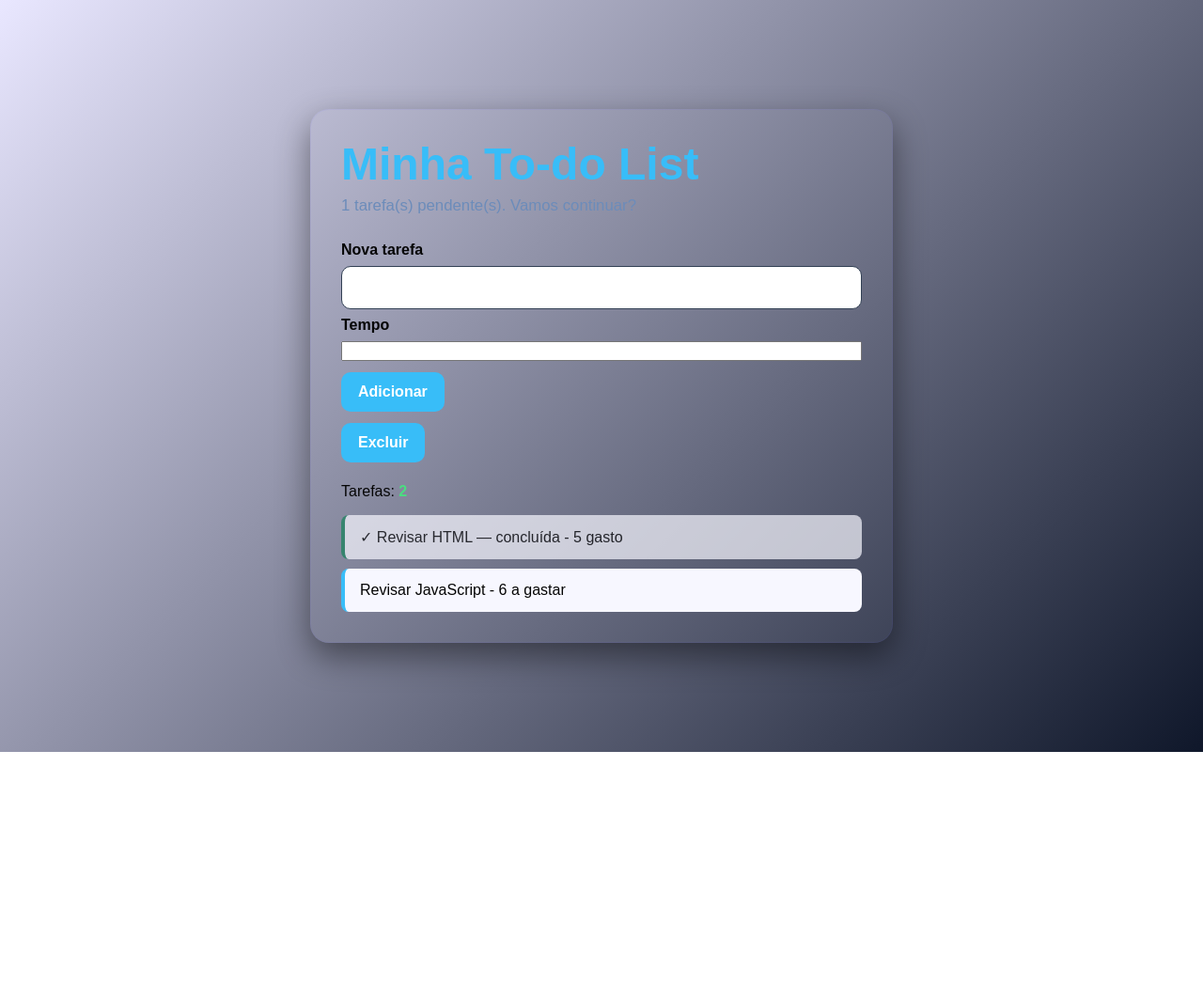
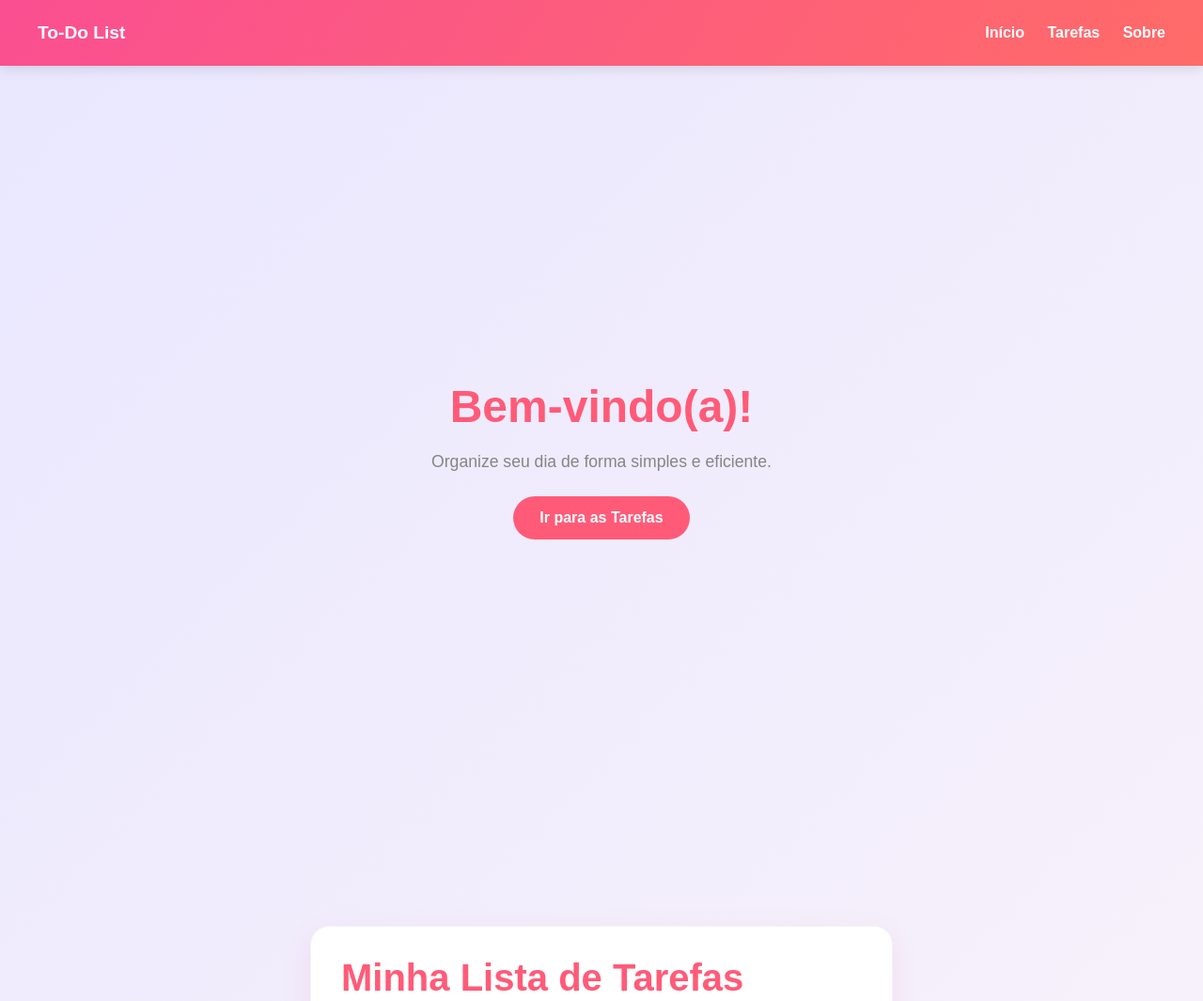
Before and after one commit to leticia-giti/todo_list_vnt, a plain HTML site: page index.html in a window 1280 px wide. Shown: the top 1065 px of the page at 94% size. Before the commit the page ends 800 px from the top, so only its background shows below. Drawn offline with Linux system fonts and the light colour scheme.

Commit message:
feat: adiciona seções e navegação ao site

```diff
--- a/index.html
+++ b/index.html
@@ -1,71 +1,80 @@
 <!doctype html>
-<!-- Define o idioma principal da página como Português do Brasil para navegadores e leitores de tela -->
 <html lang="pt-BR">
 
 <head>
-	<!-- Define a codificação de caracteres como UTF-8 (permite acentos, emojis e caracteres especiais) -->
 	<meta charset="UTF-8">
-
-	<!-- Configura a responsividade para dispositivos móveis (ajusta a escala para a largura da tela) -->
 	<meta name="viewport" content="width=device-width, initial-scale=1.0">
-
-	<!-- Título que aparece na aba do navegador -->
-	<title>Minha To-do List</title>
-
-	<!-- Importa o arquivo de estilos CSS externo -->
+	<title>Minha Lista de Tarefas</title>
 	<link rel="stylesheet" href="style.css">
-
-	<!--
-		Importa o arquivo JavaScript externo.
-		O atributo 'defer' faz o script ser executado somente após todo o HTML ser processado pelo navegador,
-		garantindo que os elementos HTML já existam quando o JS tentar manipulá-los.
-	-->
 	<script src="script.js" defer></script>
 </head>
 
 <body>
-	<!-- Tag semântica <main> que representa o conteúdo principal da página -->
+	<!--
+	  BARRA DE NAVEGAÇÃO (NAVBAR)
+	  Fica fixa no topo da tela (configurado no CSS).
+	  Os links (a) usam o atributo 'href="#id-da-secao"' para criar âncoras.
+	  Quando clicados, a página rola suavemente até a seção correspondente.
+	-->
+	<header class="navbar">
+		<div class="logo">To-Do List</div>
+		<nav>
+			<a href="#inicio">Início</a>
+			<a href="#tarefas">Tarefas</a>
+			<a href="#sobre">Sobre</a>
+		</nav>
+	</header>
+
+	<!--
+	  SEÇÃO 1: INÍCIO (A primeira tela que o usuário vê)
+	  O 'id="inicio"' é o destino do primeiro link da navbar.
+	-->
+	<section id="inicio" class="secao">
+		<div class="conteudo-secao">
+			<h1>Bem-vindo(a)!</h1>
+			<p>Organize seu dia de forma simples e eficiente.</p>
+			<!-- Botão que também funciona como âncora, levando o usuário para a seção de tarefas -->
+			<a href="#tarefas" class="btn-navegacao">Ir para as Tarefas</a>
+		</div>
+	</section>
+
+	<!--
+	  SEÇÃO 2: TAREFAS (Aqui está o seu app original)
+	  O 'id="tarefas"' é o destino do segundo link da navbar.
+	-->
+	<section id="tarefas" class="secao">
+		<!-- A tag <main> envolve o conteúdo principal da aplicação -->
 		<main class="app">
-		<!-- Título principal da aplicação -->
-		<h1>Minha To-do List</h1>
+			<h2>Minha Lista de Tarefas</h2>
 
-		<!-- Parágrafo com id para permitir que o JavaScript altere seu texto dinamicamente -->
 			<p id="mensagem">Organize uma tarefa por vez.</p>
 
-		<!--
-			Formulário para entrada de dados.
-			O formulário agrupa os campos e permite capturar o evento de "submit" (envio) pelo teclado (Enter) ou botão.
-		-->
 			<form id="form-tarefa">
-			<!-- 'for="nova-tarefa"' conecta a label ao input com id="nova-tarefa", melhorando a acessibilidade -->
 				<label for="nova-tarefa">Nova tarefa</label>
-			<!-- Campo de texto onde o usuário digita o nome da tarefa; 'required' torna o preenchimento obrigatório -->
 				<input id="nova-tarefa" name="tarefa" type="text" required>
 
-			<!-- Rótulo do campo de tempo estimado -->
 				<label for="tempo">Tempo</label>
-			<!-- Campo para inserir o tempo estimado da tarefa -->
 				<input id="tempo" name="tempo" type="text" required>
 
-			<!-- Botão de submissão do formulário: dispara o evento 'submit' no formulário -->
 				<button type="submit">Adicionar</button>
-
-			<!--
-				Botão com type="button": não envia o formulário por padrão.
-				Possui um id="exclude" para podermos adicionar uma ação de clique específica via JavaScript.
-			-->
 				<button type="button" id="exclude">Excluir</button>
 			</form>
 
-		<!-- Exibição do contador total de tarefas; a tag <strong> com id="contador" é atualizada via JS -->
 			<p>Tarefas: <strong id="contador">0</strong></p>
+			<ul id="lista-tarefas"></ul>
+		</main>
+	</section>
 
 	<!--
-			Lista não ordenada (<ul>) inicialmente vazia.
-			O JavaScript irá criar e inserir os itens (<li>) dinamicamente aqui dentro.
+	  SEÇÃO 3: SOBRE (Uma tela extra para você adicionar informações)
+	  O 'id="sobre"' é o destino do terceiro link da navbar.
 	-->
-		<ul id="lista-tarefas"></ul>
-	</main>
+	<section id="sobre" class="secao">
+		<div class="conteudo-secao">
+			<h2>Sobre o Projeto</h2>
+			<p>Este é um projeto de estudos desenvolvido com HTML, CSS e JavaScript. O objetivo é praticar a criação de interfaces amigáveis e navegação entre seções.</p>
+		</div>
+	</section>
+
 </body>
-
 </html>
--- a/style.css
+++ b/style.css
@@ -1,191 +1,271 @@
-/*
-  CSS inicial da To-do List
-  Compatível com o HTML da Aula 07/08.
-*/
-
-/*
-  :root é uma pseudo-classe que representa a raiz do documento (a tag <html>).
-  É o melhor lugar para declarar variáveis CSS (Custom Properties), que começam com '--'.
-  Dessa forma, qualquer seletor no documento pode acessar e reutilizar essas cores e valores.
-*/
+/* --- CONFIGURAÇÕES GLOBAIS --- */
 :root {
-	--cor-fundo: #0f172a;            /* Cor de fundo suave da página */
-	--cor-cartao: 1e293b;           /* Fundo branco do container principal */
-	--cor-principal: #38bdf8;        /* Roxo/índigo de destaque principal (botões, títulos, bordas) */
-	--cor-principal-hover: #0ea5e9;  /* Tom mais escuro para quando o mouse passar por cima do botão */
-	--cor-texto: #050505;            /* Cor de texto escura de alto contraste para leitura confortável */
-	--cor-texto-secundario: #6c8cba; /* Tom cinza para legendas, placeholders e mensagens secundárias */
-	--cor-borda: #334155;            /* Cinza claro para linhas divisórias e bordas de inputs */
-	--cor-sucesso: #4ade80;          /* Verde usado para indicar itens concluídos ou sucesso */
-	--sombra: 0 14px 35px rgba(0, 0, 0, 0.45); /* Sombra suave para dar profundidade ao cartão */
+    --cor-fundo: #fff7f8;
+    --cor-cartao: #ffffff;
+    --cor-principal: #ff5b78;
+    --cor-principal-hover: #ed4768;
+    --cor-texto: #333333;
+    --cor-texto-secundario: #858585;
+    --cor-borda: #f5d9df;
+    --cor-sucesso: #48b987;
+    --sombra: 0 10px 30px rgba(255, 91, 120, 0.12);
+    --gradiente-principal: linear-gradient(120deg, #fa4f91 0%, #ff6b68 100%);
 }
 
-/*
-  O seletor universal '*' seleciona todos os elementos da página.
-  'box-sizing: border-box' garante que o espaçamento interno (padding) e a borda (border)
-  sejam calculados DENTRO da largura (width) e altura (height) definidas, evitando que
-  os elementos estourem o tamanho esperado na tela.
-*/
 * {
     box-sizing: border-box;
 }
 
-/* Estilos globais aplicados ao corpo inteiro da página */
-body {
-	margin: 0;                     /* Remove a margem padrão que os navegadores colocam por padrão */
-	min-height: 100vh;             /* Garante que o body ocupe no mínimo 100% da altura da tela visível */
-	display: grid;                 /* Usa CSS Grid para facilitar o alinhamento */
-	place-items: center;           /* Centraliza o conteúdo perfeitamente tanto na horizontal quanto na vertical */
-	padding: 24px;                 /* Cria um espaçamento em volta para não colar nas bordas da janela */
-	background: linear-gradient(135deg, #e9e7ff, var(--cor-fundo)); /* Fundo com degradê diagonal sutil */
-	color: var(--cor-texto);       /* Define a cor de texto padrão usando a variável declarada no :root */
-	font-family: Arial, Helvetica, sans-serif; /* Define a família de fontes padrão da aplicação */
+/*
+  ROLAGEM SUAVE (SMOOTH SCROLL)
+  Essa regra no <html> faz com que, ao clicar em um link âncora (href="#id"),
+  a página role deslizando suavemente até o destino, em vez de dar um "salto" seco.
+*/
+html {
+    scroll-behavior: smooth;
 }
 
-/* Container do aplicativo (o cartão central que envolve todo o conteúdo) */
-.app {
 /*
-	  'min(100%, 620px)' é uma função moderna do CSS:
-	  em telas grandes, o cartão terá no máximo 620px de largura;
-	  em telas menores que 620px (como celulares), ele se ajustará a 100% da tela.
+  ALTERAÇÃO NO BODY:
+  Removemos o 'display: grid' e o 'place-items: center' porque agora o site tem rolagem.
+  O body agora organiza as seções de cima para baixo (block).
+  Adicionamos um 'padding-top' para que a primeira seção não fique escondida atrás da navbar fixa.
 */
-	width: min(100%, 620px);
-	padding: 32px;                 /* Espaçamento interno entre o conteúdo e a borda do cartão */
-	background: var(--cor-cartao); /* Fundo branco do cartão */
-	border: 1px solid rgba(99, 91, 255, 0.08); /* Borda muito sutil com tom arroxeado quase transparente */
-	border-radius: 20px;           /* Arredonda os quatro cantos do cartão */
-	box-shadow: var(--sombra);     /* Aplica a sombra definida nas variáveis para efeito de relevo */
+body {
+    margin: 0;
+    background: linear-gradient(135deg, #e9e7ff, var(--cor-fundo));
+    color: var(--cor-texto);
+    font-family: Arial, Helvetica, sans-serif;
+    padding-top: 70px; /* Compensa a altura da navbar fixa */
 }
 
-/* Título principal */
-h1 {
-	margin: 0 0 8px;               /* 0 no topo, 0 nas laterais e 8px de margem inferior */
+/* --- ESTILOS DA NAVBAR (BARRA DE NAVEGAÇÃO) --- */
+.navbar {
     /*
-	  'clamp(min, ideal, max)' torna o tamanho da fonte fluído:
-	  o texto terá no mínimo 2rem, tentará ser 5% da largura da tela (5vw),
-	  mas nunca passará de 3rem.
+      position: fixed -> Fixa o elemento na tela, independente da rolagem.
+      top: 0 -> Cola no topo. left: 0 -> Cola na esquerda.
     */
-	font-size: clamp(2rem, 5vw, 3rem);
-	line-height: 1.1;              /* Altura de linha compacta para títulos */
-	color: var(--cor-principal);   /* Cor roxa de destaque */
+    position: fixed;
+    top: 0;
+    left: 0;
+    width: 100%;
+    height: 70px; /* Altura fixa para sabermos quanto de padding dar no body */
+    background: var(--gradiente-principal);
+    display: flex; /* Usamos flexbox para alinhar o logo e os links */
+    justify-content: space-between; /* Espaça os itens nas pontas */
+    align-items: center; /* Centraliza verticalmente */
+    padding: 0 40px;
+    z-index: 1000; /* Garante que a navbar fique POR CIMA de tudo que rolar na tela */
+    box-shadow: 0 4px 12px rgba(0,0,0,0.1);
 }
 
-/* Subtítulo ou mensagem informativa abaixo do título */
+.navbar .logo {
+    color: white;
+    font-weight: bold;
+    font-size: 1.2rem;
+}
+
+.navbar nav a {
+    color: white;
+    text-decoration: none; /* Remove o sublinhado padrão dos links */
+    margin-left: 20px;
+    font-weight: bold;
+    transition: opacity 0.3s;
+}
+
+.navbar nav a:hover {
+    opacity: 0.8; /* Efeito de transparência ao passar o mouse */
+}
+
+/* --- ESTILOS DAS SEÇÕES --- */
+.secao {
+    /*
+      min-height: 100vh -> Faz cada seção ocupar no mínimo a altura inteira da tela visível.
+      Isso é o que cria a sensação de "telas" separadas que você pediu.
+    */
+    min-height: 100vh;
+    padding: 40px 20px;
+
+    /*
+      scroll-margin-top -> Muito importante!
+      Quando o link da navbar é clicado, ele rola até a seção.
+      Esse comando faz a rolagem parar um pouco antes do topo da seção,
+      para o título não ficar escondido embaixo da navbar fixa.
+    */
+    scroll-margin-top: 70px;
+
+    display: flex; /* Flexbox para centralizar o conteúdo dentro de cada seção */
+    justify-content: center;
+    align-items: center;
+}
+
+/* Container para o texto das seções Início e Sobre */
+.conteudo-secao {
+    text-align: center;
+    max-width: 600px;
+}
+
+.conteudo-secao h1, .conteudo-secao h2 {
+    color: var(--cor-principal);
+    font-size: clamp(2rem, 5vw, 3rem);
+    margin-bottom: 16px;
+}
+
+.conteudo-secao p {
+    color: var(--cor-texto-secundario);
+    font-size: 1.1rem;
+    line-height: 1.5;
+    margin-bottom: 24px;
+}
+
+/* Estilo para o botão que fica na seção "Início" */
+.btn-navegacao {
+    display: inline-block;
+    background-color: var(--cor-principal);
+    color: white;
+    text-decoration: none;
+    padding: 14px 28px;
+    border-radius: 25px;
+    font-weight: bold;
+    transition: background 0.3s, transform 0.2s;
+}
+
+.btn-navegacao:hover {
+    background-color: var(--cor-principal-hover);
+    transform: translateY(-2px);
+}
+
+/* --- ESTILOS DO SEU APP (MANTIDOS E AJUSTADOS) --- */
+.app {
+    width: min(100%, 620px);
+    padding: 32px;
+    background: var(--cor-cartao);
+    border: 1px solid rgba(99, 91, 255, 0.08);
+    border-radius: 20px;
+    box-shadow: var(--sombra);
+}
+
+h2 {
+    margin: 0 0 8px;
+    font-size: 2.5rem;
+    line-height: 1.1;
+    color: var(--cor-principal);
+}
+
 #mensagem {
-	margin: 0 0 28px;              /* Afasta o formulário para baixo */
-	color: var(--cor-texto-secundario); /* Cor cinza mais suave */
+    margin: 0 0 28px;
+    color: var(--cor-texto-secundario);
     font-size: 1.05rem;
 }
 
-/* Formulário de adicionar tarefas */
 #form-tarefa {
-	display: grid;                 /* Organiza os campos do formulário em uma coluna */
-	gap: 8px;                      /* Espaçamento automático de 8px entre cada filho direto do form */
-	margin-bottom: 22px;           /* Distância entre o formulário e a lista abaixo dele */
+    display: grid;
+    gap: 8px;
+    margin-bottom: 22px;
 }
 
-/* Rótulos dos campos de texto (labels) */
 #form-tarefa label {
-	font-weight: 700;              /* Deixa o texto da label em negrito (bold) */
+    font-weight: 700;
 }
 
-/* Campo de entrada de texto da nova tarefa */
-#nova-tarefa {
-	width: 100%;                   /* Ocupa toda a largura disponível do formulário */
-	padding: 13px 14px;            /* Espaçamento interno para uma área de digitação confortável */
-	border: 1px solid var(--cor-borda); /* Borda cinza suave padrão */
-	border-radius: 10px;           /* Bordas arredondadas nos cantos */
-	color: var(--cor-texto);       /* Cor da letra ao digitar */
-	font: inherit;                 /* Herda o tamanho e família de fonte do elemento pai */
-	outline: none;                 /* Remove a borda azul padrão do navegador ao clicar */
-	transition: border-color 0.2s, box-shadow 0.2s; /* Animação suave de 0.2s ao focar no campo */
+#nova-tarefa, #tempo {
+    width: 100%;
+    padding: 13px 14px;
+    border: 1px solid var(--cor-borda);
+    border-radius: 10px;
+    color: var(--cor-texto);
+    font: inherit;
+    outline: none;
+    transition: border-color 0.2s, box-shadow 0.2s;
 }
 
-/* Efeito visual quando o usuário clica ou digita dentro do campo de texto (:focus) */
-#nova-tarefa:focus {
-	border-color: var(--cor-principal); /* A borda ganha a cor principal roxa */
-	box-shadow: 0 0 0 3px rgba(99, 91, 255, 0.15); /* Cria um anel iluminado ao redor do campo */
+#nova-tarefa:focus, #tempo:focus {
+    border-color: var(--cor-principal);
+    box-shadow: 0 0 0 3px rgba(99, 91, 255, 0.15);
 }
 
-/* Estilo geral para todos os botões */
 button {
-	width: fit-content;            /* O botão se ajusta exatamente ao tamanho do texto interno */
-	margin-top: 4px;
-	padding: 12px 18px;            /* Altura e largura internas do botão */
-	border: 0;                     /* Remove bordas nativas quadradas */
-	border-radius: 10px;           /* Cantos arredondados */
-	background: var(--cor-principal); /* Cor de fundo roxa */
-	color: #ffffff;                /* Texto branco com bom contraste */
-	cursor: pointer;               /* Transforma o cursor do mouse na mãozinha de clique */
-	font: inherit;                 /* Mantém a mesma fonte do restante da página */
-	font-weight: 700;              /* Texto em negrito */
-	transition: background 0.2s, transform 0.2s; /* Transição suave nas animações */
+    background-color: var(--cor-principal);
+    color: white;
+    border: none;
+    border-radius: 25px;
+    padding: 12px 24px;
+    cursor: pointer;
+    transition: background 0.3s ease;
 }
 
-/* Efeito quando o usuário passa o mouse por cima do botão (:hover) */
 button:hover {
-	background: var(--cor-principal-hover); /* Escurece a cor do botão */
-	transform: translateY(-1px);            /* Levanta o botão 1 pixel para simular efeito 3D flutuante */
+    background-color: var(--cor-principal-hover);
 }
 
-/* Efeito no exato momento do clique no botão (:active) */
 button:active {
-	transform: translateY(0);               /* Retorna à posição original, simulando o aperto de uma tecla */
+    transform: translateY(0);
 }
 
-/* Número do contador de tarefas concluídas/pendentes */
-#contador {
-	color: var(--cor-sucesso);     /* Exibe o número em verde */
+.task-card {
+    background-color: var(--cor-cartao);
+    border: 1px solid var(--cor-borda);
+    border-radius: 12px;
+    box-shadow: var(--sombra);
+    padding: 20px;
 }
 
-/* A lista não-ordenada (<ul>) que recebe os itens de tarefa */
+#contador {
+    color: var(--cor-sucesso);
+}
+
 #lista-tarefas {
     display: grid;
-	gap: 10px;                     /* Espaço de 10px entre cada item da lista */
+    gap: 10px;
     margin: 12px 0 0;
-	padding: 0;                    /* Zera o padding padrão que navegadores colocam na tag <ul> */
-	list-style: none;              /* Remove as bolinhas pretas (bullets) padrão da lista */
+    padding: 0;
+    list-style: none;
 }
 
-/*
-  Estado vazio (:empty) com pseudo-elemento (::before):
-  Quando a tag <ul> não possui nenhum elemento filho dentro (lista vazia),
-  o CSS gera automaticamente este bloco pontilhado com uma mensagem, sem precisar de JS!
-*/
 #lista-tarefas:empty::before {
     content: "Nenhuma tarefa cadastrada ainda.";
     display: block;
     padding: 18px;
-	border: 1px dashed var(--cor-borda); /* Borda tracejada/pontilhada */
+    border: 1px dashed var(--cor-borda);
     border-radius: 10px;
     color: var(--cor-texto-secundario);
     text-align: center;
 }
 
-/* Cada item individual da lista (<li>) criado dinamicamente */
 #lista-tarefas li {
     padding: 14px 16px;
-	border-left: 4px solid var(--cor-principal); /* Faixa colorida roxa na lateral esquerda do cartão */
+    border-left: 4px solid var(--cor-principal);
     border-radius: 8px;
-	background: #f7f7ff;          /* Fundo ligeiramente lilás bem claro para destacar do cartão */
+    background: #f7f7ff;
     font-size: 1rem;
 }
 
-/*
-  Regras de Responsividade (Media Query):
-  Aplicadas quando a tela tem no máximo 520px de largura (telas de smartphones).
-*/
+/* --- RESPONSIVIDADE (TELAS PEQUENAS) --- */
 @media (max-width: 520px) {
     body {
-		padding: 14px;             /* Reduz o padding externo para economizar espaço na tela pequena */
+        padding-top: 60px; /* Navbar menor no celular */
+    }
+
+    .navbar {
+        height: 60px;
+        padding: 0 20px;
+    }
+
+    .navbar .logo {
+        font-size: 1rem;
+    }
+
+    .navbar nav a {
+        margin-left: 10px;
+        font-size: 0.9rem;
     }
 
     .app {
-		padding: 24px 18px;        /* Reduz o padding interno do cartão */
+        padding: 24px 18px;
         border-radius: 14px;
     }
 
     button {
-		width: 100%;               /* Em telas móveis, os botões ocupam a largura inteira para facilitar o toque */
+        width: 100%;
     }
 }
```
Also changed, not shown: README.md. Lines whose indentation alone changed are shown as unchanged.
